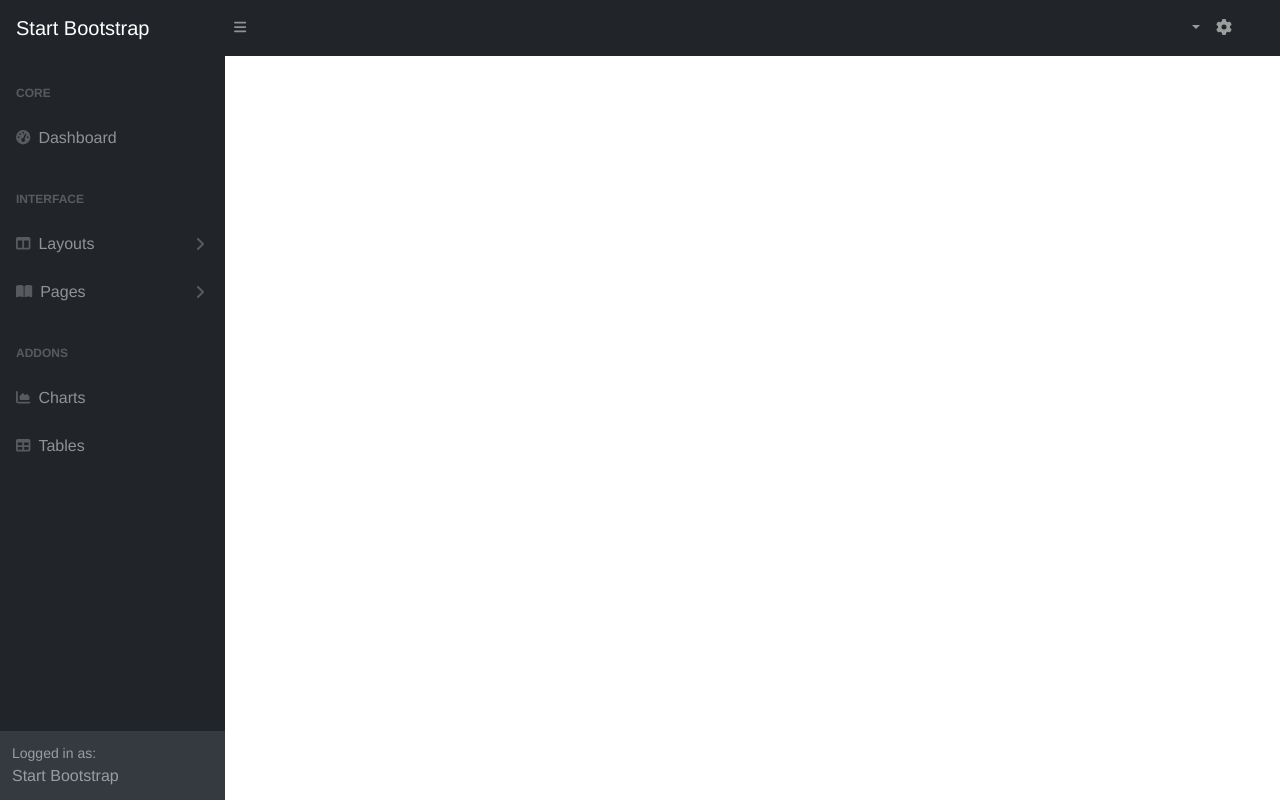
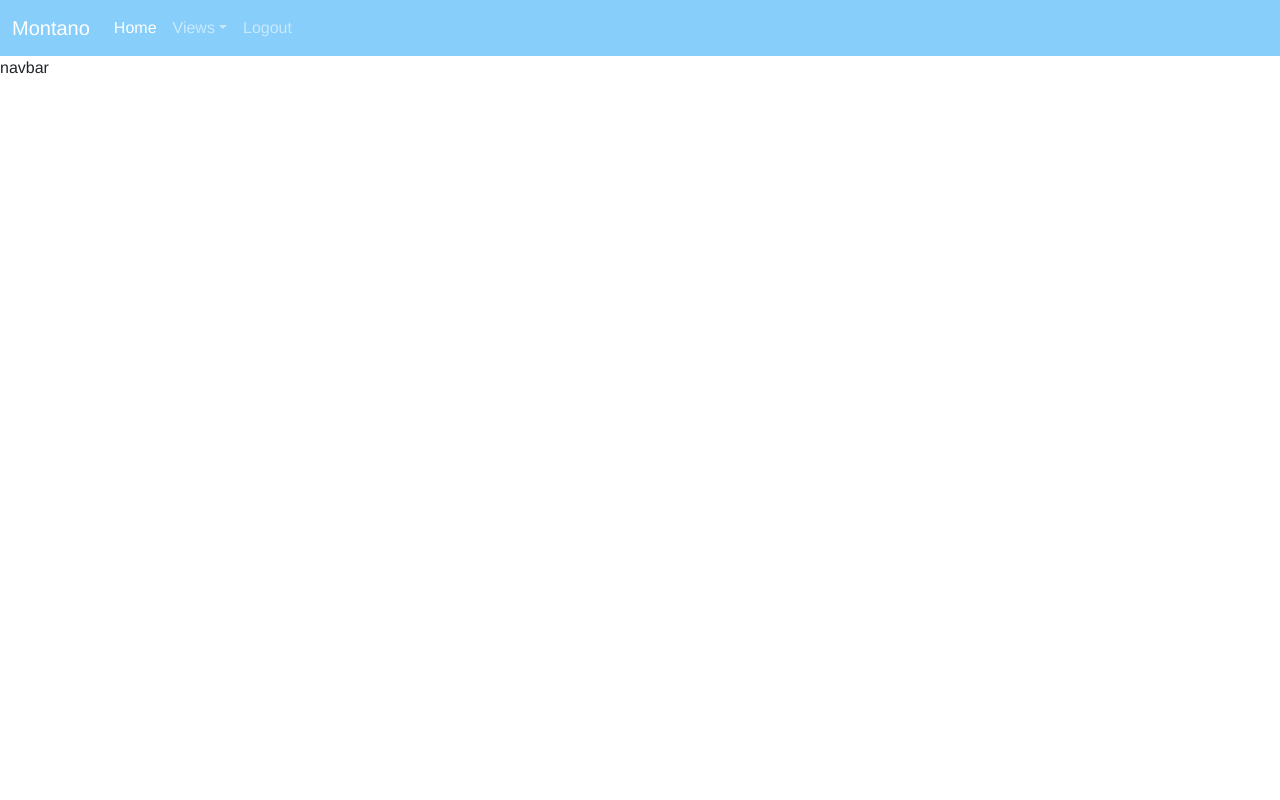
Before and after one commit to jm1412/montano, a Django app: page /test in a window 1280 px wide; the page is wider, and only the part inside the window is pictured. Run offline with Django 4.2, Linux system fonts and the light colour scheme; some libraries are stand-ins or nearby versions.

Commit message:
Theme v1

```diff
--- a/app_calendar/static/app_calendar/layout.js
+++ b/app_calendar/static/app_calendar/layout.js
@@ -107,13 +107,28 @@ function generateYearPlaceholder(){
         12:"december"
     }
 
+    const monthColors = {
+        1: "#F8D7DA",    // Pale Rose
+        2: "#FCE4EC",    // Lavender Blush
+        3: "#F1EEF6",    // Lilac
+        4: "#DDEBF7",    // Baby Blue
+        5: "#E9F7EF",    // Mint Cream
+        6: "#F8F8E7",    // Vanilla
+        7: "#FCE8D5",    // Peachy Beige
+        8: "#F3F3F3",    // Pale Gray
+        9: "#F7ECE1",    // Ivory
+        10: "#F3F8F2",   // Pale Green
+        11: "#EAE7F2",   // Lilac Gray
+        12: "#F2E9E4"    // Soft Peach
+      }
+
     // Generate calendar placeholders
     for (var key in months){
 
         // Generate container
         monthContainer = byId("months-container")
         monthContainer.innerHTML += `
-        <div id="container-${key}" class="p-1 yv-m flex-shrink-0">
+        <div id="container-${key}" class="p-1 yv-m flex-shrink-0" style="background-color:${monthColors[key]}">
         </div>
         `
 
@@ -163,7 +178,7 @@ function highlight_today(){
     // Highlight today's color
     var today = new Date();
     today = today.toISOString().slice(0, -14);
-    byId(today).parentNode.style.backgroundColor = "lightskyblue";
+    byId(today).parentNode.style.backgroundColor = "#A491D3";
 }
 
 // Main listener/caller
--- a/app_calendar/static/app_calendar/styles.css
+++ b/app_calendar/static/app_calendar/styles.css
@@ -1,7 +1,8 @@
 /* give entire document a height so height% work for div */
+
+
 html, body {
     min-width:1500px;
-    min-height:800px;
     font-family:Helvetica;
 }
 
@@ -52,10 +53,6 @@ body {
 .calendar-year-container {
     width: 100%;
     flex-shrink:0;
-    border-style: solid;
-    border-width: 1px;
-    margin:-1px;
-    border-color:blue;
     font-size: 14px;
 }
 
@@ -79,6 +76,7 @@ body {
 }
 
 
+
 /* debug border */
 /*
 .yv-m, .yv-m-label, .yv-d-container, .yv-d, .yv-todo {
--- a/app_calendar/templates/app_calendar/layout.html
+++ b/app_calendar/templates/app_calendar/layout.html
@@ -9,14 +9,22 @@
         <meta name="description" content="" />
         <meta name="author" content="" />
         <title>Montano App - Calendar</title>
+
+        <link href="https://cdn.jsdelivr.net/npm/bootstrap@5.3.0/dist/css/bootstrap.min.css" rel="stylesheet" integrity="sha384-9ndCyUaIbzAi2FUVXJi0CjmCapSmO7SnpJef0486qhLnuZ2cdeRhO02iuK6FUUVM" crossorigin="anonymous">
+        <script src="https://cdn.jsdelivr.net/npm/bootstrap@5.3.0/dist/js/bootstrap.bundle.min.js" integrity="sha384-geWF76RCwLtnZ8qwWowPQNguL3RmwHVBC9FhGdlKrxdiJJigb/j/68SIy3Te4Bkz" crossorigin="anonymous"></script>
+
+        <link rel="stylesheet" href="{% static 'app_calendar/styles.css' %}">
+        <script src="{% static 'app_calendar/layout.js' %}"></script>
+
+        {% comment %}
             <link rel="stylesheet" href="{% static 'app_calendar/template.css' %}">
-        <link rel="stylesheet" href="{% static 'app_calendar/styles.css' %}">
             <script src="{% static 'app_calendar/template.js' %}"></script>
-        <script src="{% static 'app_calendar/layout.js' %}"></script>
-        <link rel="shortcut" type="image/png" href="{% static 'app_calendar/favicon.ico' %}">
             <script src="https://ajax.googleapis.com/ajax/libs/jquery/3.6.4/jquery.min.js"></script>
             <script src="https://use.fontawesome.com/releases/v6.3.0/js/all.js" crossorigin="anonymous"></script>
+        {% endcomment %}
 
+
+    {% comment %}
         <script>
             $(function(){
 
@@ -29,116 +37,59 @@
 
             });
         </script>
+     {% endcomment %}
+    </head>
+    <body>
+        <nav class="navbar navbar-expand-lg navbar-dark" style="background-color:lightskyblue">
+            <div class="container-fluid">
+                <button class="navbar-toggler" type="button" data-bs-toggle="collapse" data-bs-target="#navbarTogglerDemo01" aria-controls="navbarTogglerDemo01" aria-expanded="false" aria-label="Toggle navigation">
+                    <span class="navbar-toggler-icon"></span>
+                </button>
 
-    </head>
-    <body class="sb-nav-fixed">
-        <nav class="sb-topnav navbar navbar-expand navbar-dark bg-dark">
-            <!-- Navbar Brand-->
-            <a class="navbar-brand ps-3" href="index.html">Start Bootstrap</a>
-            <!-- Sidebar Toggle-->
-            <button class="btn btn-link btn-sm order-1 order-lg-0 me-4 me-lg-0" id="sidebarToggle" href="#!"><i class="fas fa-bars"></i></button>
-            <!-- Navbar Search, DO NOT remove-->
-            <form class="d-none d-md-inline-block form-inline ms-auto me-0 me-md-3 my-2 my-md-0">
-            </form>
+                <a class="navbar-brand" href="#">Montano</a>
 
-            <!-- Navbar-->
-            <ul class="navbar-nav ms-auto ms-md-0 me-3 me-lg-4 my-2 my-md-0 pe-3">
+                <div class="collapse navbar-collapse" id="navbarTogglerDemo01">
+
+                    <ul class="navbar-nav me-auto mb-2 mb-lg-0">
+                        <li class="nav-item">
+                            <a class="nav-link active" aria-current="page" href="#">Home</a>
+                        </li>
+
                         <li class="nav-item dropdown">
-                    <a class="nav-link dropdown-toggle" id="navbardropdown-views" href="#" role="button" data-bs-toggle="dropdown" aria-expanded="false"><i class="arrow_drop_down"></i></a>
-                    <ul class="dropdown-menu dropdown-menu-end" aria-labelledby="navbarDropdown">
-                        <li><a class="dropdown-item" href="/year">Year</a></li>
-                        <li><a class="dropdown-item" href="/month">Month</a></li>
-                        <li><a class="dropdown-item" href="/day">Day</a></li>
+                            <a class="nav-link dropdown-toggle" href="#" role="button" data-bs-toggle="dropdown" aria-expanded="false">
+                                Views</a>
+                            <ul class="dropdown-menu">
+                                <li><a class="dropdown-item" href="#">Year</a></li>
+                                <li><a class="dropdown-item" href="#">Month</a></li>
+                                <li><a class="dropdown-item" href="#">Day</a></li>
+                                <li><hr class="dropdown-divider"></li>
+                                <li><a class="dropdown-item disabled" href="#">Settings</a></li>
                             </ul>
+
+                            <li class="nav-item">
+                                <a class="nav-link" href="./logout">Logout</a>
                             </li>
-                <li class="nav-item dropdown">
-                    <a class="nav-link" id="navbardropdown-tools" href="#" role="button" data-bs-toggle="dropdown" aria-expanded="false"><i class="fa fa-gear"></i></a>
-                    <ul class="dropdown-menu dropdown-menu-end" aria-labelledby="navbarDropdown">
-                        <li><a class="dropdown-item" href="#!">Foo</a></li>
-                        <li><a class="dropdown-item" href="#!">Bar</a></li>
-                        <li><hr class="dropdown-divider" /></li>
-                        <li><a id="logout" class="dropdown-item" href="/logout">Logout</a></li>
-                    </ul>
                         </li>
                     </ul>
-        </nav>
-        <div id="layoutSidenav">
-            <div id="layoutSidenav_nav">
-                <nav class="sb-sidenav accordion sb-sidenav-dark" id="sidenavAccordion">
-                    <div class="sb-sidenav-menu">
-                        <div class="nav">
-                            <div class="sb-sidenav-menu-heading">Core</div>
-                            <a class="nav-link" href="index.html">
-                                <div class="sb-nav-link-icon"><i class="fas fa-tachometer-alt"></i></div>
-                                Dashboard
-                            </a>
-                            <div class="sb-sidenav-menu-heading">Interface</div>
-                            <a class="nav-link collapsed" href="#" data-bs-toggle="collapse" data-bs-target="#collapseLayouts" aria-expanded="false" aria-controls="collapseLayouts">
-                                <div class="sb-nav-link-icon"><i class="fas fa-columns"></i></div>
-                                Layouts
-                                <div class="sb-sidenav-collapse-arrow"><i class="fas fa-angle-down"></i></div>
-                            </a>
-                            <div class="collapse" id="collapseLayouts" aria-labelledby="headingOne" data-bs-parent="#sidenavAccordion">
-                                <nav class="sb-sidenav-menu-nested nav">
-                                    <a class="nav-link" href="layout-static.html">Static Navigation</a>
-                                    <a class="nav-link" href="layout-sidenav-light.html">Light Sidenav</a>
-                                </nav>
                 </div>
-                            <a class="nav-link collapsed" href="#" data-bs-toggle="collapse" data-bs-target="#collapsePages" aria-expanded="false" aria-controls="collapsePages">
-                                <div class="sb-nav-link-icon"><i class="fas fa-book-open"></i></div>
-                                Pages
-                                <div class="sb-sidenav-collapse-arrow"><i class="fas fa-angle-down"></i></div>
-                            </a>
-                            <div class="collapse" id="collapsePages" aria-labelledby="headingTwo" data-bs-parent="#sidenavAccordion">
-                                <nav class="sb-sidenav-menu-nested nav accordion" id="sidenavAccordionPages">
-                                    <a class="nav-link collapsed" href="#" data-bs-toggle="collapse" data-bs-target="#pagesCollapseAuth" aria-expanded="false" aria-controls="pagesCollapseAuth">
-                                        Authentication
-                                        <div class="sb-sidenav-collapse-arrow"><i class="fas fa-angle-down"></i></div>
-                                    </a>
-                                    <div class="collapse" id="pagesCollapseAuth" aria-labelledby="headingOne" data-bs-parent="#sidenavAccordionPages">
-                                        <nav class="sb-sidenav-menu-nested nav">
-                                            <a class="nav-link" href="login.html">Login</a>
-                                            <a class="nav-link" href="register.html">Register</a>
-                                            <a class="nav-link" href="password.html">Forgot Password</a>
-                                        </nav>
-                                    </div>
-                                    <a class="nav-link collapsed" href="#" data-bs-toggle="collapse" data-bs-target="#pagesCollapseError" aria-expanded="false" aria-controls="pagesCollapseError">
-                                        Error
-                                        <div class="sb-sidenav-collapse-arrow"><i class="fas fa-angle-down"></i></div>
-                                    </a>
-                                    <div class="collapse" id="pagesCollapseError" aria-labelledby="headingOne" data-bs-parent="#sidenavAccordionPages">
-                                        <nav class="sb-sidenav-menu-nested nav">
-                                            <a class="nav-link" href="401.html">401 Page</a>
-                                            <a class="nav-link" href="404.html">404 Page</a>
-                                            <a class="nav-link" href="500.html">500 Page</a>
-                                        </nav>
             </div>
         </nav>
+
+
+
+        <div class="container-flex">
+            <div class="row">
+                <div class="col col-1">
+                    navbar
                 </div>
-                            <div class="sb-sidenav-menu-heading">Addons</div>
-                            <a class="nav-link" href="charts.html">
-                                <div class="sb-nav-link-icon"><i class="fas fa-chart-area"></i></div>
-                                Charts
-                            </a>
-                            <a class="nav-link" href="tables.html">
-                                <div class="sb-nav-link-icon"><i class="fas fa-table"></i></div>
-                                Tables
-                            </a>
-                        </div>
-                    </div>
-                    <div class="sb-sidenav-footer">
-                        <div class="small">Logged in as:</div>
-                        Start Bootstrap
-                    </div>
-                </nav>
-            </div>
-            <div id="layoutSidenav_content">
+                <div class="col">
                     {% block body %}
                     {% endblock %}
                 </div>
             </div>
-        <script src="https://cdn.jsdelivr.net/npm/bootstrap@5.2.3/dist/js/bootstrap.bundle.min.js" crossorigin="anonymous"></script>
-        <script src="https://cdnjs.cloudflare.com/ajax/libs/Chart.js/2.8.0/Chart.min.js" crossorigin="anonymous"></script>
-        <script src="https://cdn.jsdelivr.net/npm/simple-datatables@7.1.2/dist/umd/simple-datatables.min.js" crossorigin="anonymous"></script>
+
+        </div>
+
+
     </body>
 </html>
--- a/app_calendar/templates/app_calendar/year.html
+++ b/app_calendar/templates/app_calendar/year.html
@@ -2,10 +2,14 @@
 {% load static %}
 
 {% block body %}
+{% comment %}
 <script>
   var $el = $("html");
   $el.css({width: $el.width(), height: $el.height()});
 </script>
+{% endcomment %}
+
+
 <body>
   <div class="container-fluid text-center calendar-year-container"> <!-- body container -->
     <div id="months-container" class="d-flex flex-row mb-3"> <!-- flex container -->
```
Also changed, not shown: db.sqlite3. Lines whose indentation alone changed are shown as unchanged.
